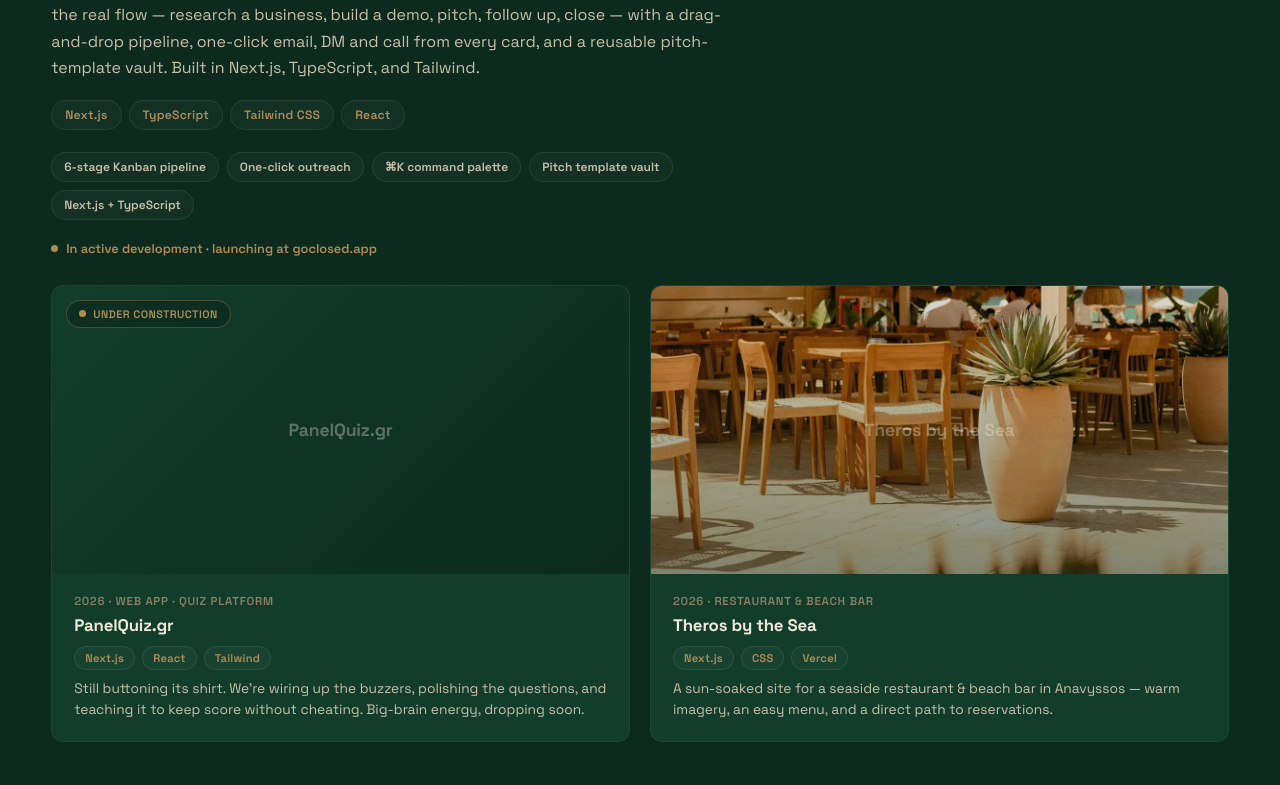
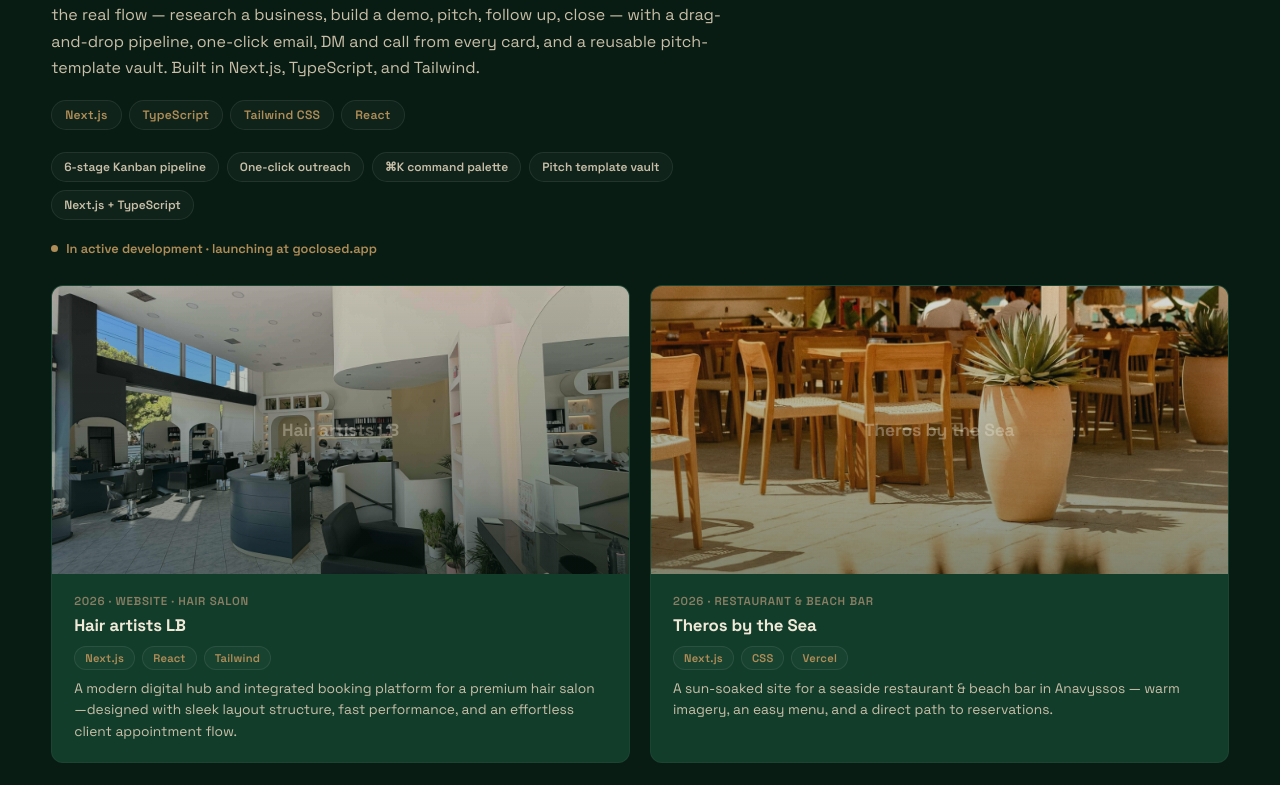
Before and after one commit to pariskoz722-alt/Agencywebsite, a Next.js app: page / in a window 1280 px wide. Shown: the part 3408-4193 px from the top of the page. Built offline with nearby package versions, Linux system fonts and the light colour scheme.

Commit message:
Updated contact section and portfolio section

```diff
--- a/src/app/globals.css
+++ b/src/app/globals.css
@@ -478,7 +478,6 @@ body {
   background-color: var(--bg-secondary);
   display: flex;
   justify-content: center;
-  background-color: #0C2A1E;
 }
 
 .services-container-premium {
@@ -702,7 +701,6 @@ body {
   background-color: var(--bg-secondary);
   display: flex;
   justify-content: center;
-  background-color: #0C2A1E;
 }
 
 .portfolio-container-premium {
@@ -1233,7 +1231,6 @@ a.mini-project-card {
   display: flex;
   justify-content: center;
   border-bottom: 1px solid var(--tint);
-  background-color: #0C2A1E;
 }
 
 .testimonials-container-premium {
@@ -2391,3 +2388,133 @@ a.mini-project-card {
   .blog-page,
   .article-page { padding-top: 110px; padding-bottom: 70px; }
 }
+
+/* Light Mode Defaults */
+:root,
+[data-theme="light"] {
+  --bg-main: #f7f7f5;
+  --bg-card: #ffffff;
+  --text-main: #111827;
+  --text-muted: #4b5563;
+}
+
+/* Dark Mode Overrides */
+[data-theme="dark"] {
+  --bg-main: #06150d;
+  --bg-card: #0c2015;
+  --text-main: #f9fafb;
+  --text-muted: #9ca3af;
+}
+
+/* Base Body Styles */
+body {
+  background-color: var(--bg-main);
+  color: var(--text-main);
+}
+
+.services-section-premium,
+.featured-project-section,
+.process-section-premium,
+.testimonials-section-premium {
+  background-color: var(--bg-secondary);
+}
+
+/* Container layout & Spacing */
+.contact-section-premium {
+  padding: 120px 24px;
+  background-color: var(--bg-primary, #0c2a1e);
+  display: flex;
+  justify-content: center;
+}
+
+.contact-container-premium {
+  max-width: 1100px;
+  width: 100%;
+  margin: 0 auto;
+  display: grid;
+  grid-template-columns: 1fr 1fr;
+  gap: 48px;
+  align-items: center;
+}
+
+.contact-cards-wrapper {
+  display: flex;
+  flex-direction: column;
+  gap: 20px;
+  width: 100%;
+}
+
+/* Premium Dark Card Base Styling */
+.contact-card-premium {
+  display: flex;
+  flex-direction: column;
+  align-items: center;
+  text-align: center;
+  padding: 32px 24px;
+
+  background-color: rgba(255, 255, 255, 0.03);
+  border: 1px solid rgba(255, 255, 255, 0.08);
+  border-radius: 18px;
+  text-decoration: none;
+  backdrop-filter: blur(12px);
+
+  transition: background-color 0.3s ease,
+              border-color 0.3s ease,
+              box-shadow 0.3s ease;
+}
+
+/* Hover State */
+.contact-card-premium:hover {
+  background-color: rgba(255, 255, 255, 0.06);
+  border-color: rgba(255, 255, 255, 0.22);
+  box-shadow: 0 16px 32px -8px rgba(0, 0, 0, 0.35);
+}
+
+/* Icon Container */
+.contact-card-icon {
+  width: 52px;
+  height: 52px;
+  border-radius: 14px;
+  background-color: rgba(255, 255, 255, 0.06);
+  color: var(--text-white, #f4f1ea);
+  display: flex;
+  align-items: center;
+  justify-content: center;
+  margin-bottom: 16px;
+  border: 1px solid rgba(255, 255, 255, 0.1);
+  transition: background-color 0.3s ease;
+}
+
+.contact-card-premium:hover .contact-card-icon {
+  background-color: rgba(255, 255, 255, 0.12);
+}
+
+.contact-card-icon svg {
+  width: 24px;
+  height: 24px;
+}
+
+.contact-card-label {
+  display: block;
+  font-size: 0.75rem;
+  text-transform: uppercase;
+  letter-spacing: 0.12em;
+  font-weight: 600;
+  color: rgba(255, 255, 255, 0.5);
+  margin-bottom: 6px;
+}
+
+.contact-card-value {
+  display: block;
+  font-size: 1.05rem;
+  font-weight: 600;
+  color: var(--text-white, #ffffff);
+  word-break: break-all;
+}
+
+@media (max-width: 868px) {
+  .contact-container-premium {
+    grid-template-columns: 1fr;
+    gap: 36px;
+  }
+}
--- a/src/components/Contact.jsx
+++ b/src/components/Contact.jsx
@@ -1,203 +1,82 @@
 "use client";
-import { useState } from "react";
 import { motion } from "framer-motion";
 
-const CONTACT_EMAIL = "info.sterlingdigital@gmail.com";
-
-// Deliberately permissive: something@something.tld. Stricter patterns reject
-// valid addresses more often than they catch typos.
-const EMAIL_PATTERN = /^[^\s@]+@[^\s@]+\.[^\s@]{2,}$/;
-
-const EMPTY = { name: "", email: "", message: "", consent: false };
-
-function validate(values) {
-  const errors = {};
-
-  if (!values.name.trim()) {
-    errors.name = "Please enter your name.";
-  }
-
-  if (!values.email.trim()) {
-    errors.email = "Please enter your email address.";
-  } else if (!EMAIL_PATTERN.test(values.email.trim())) {
-    errors.email = "That email address doesn’t look right.";
-  }
-
-  if (!values.message.trim()) {
-    errors.message = "Please write a short message.";
-  }
-
-  if (!values.consent) {
-    errors.consent = "Please agree to the processing of your contact data.";
-  }
-
-  return errors;
-}
-
 export default function Contact() {
-  const [values, setValues] = useState(EMPTY);
-  const [errors, setErrors] = useState({});
-  const [status, setStatus] = useState("");
-
-  const handleChange = (e) => {
-    const { name, type, value, checked } = e.target;
-    const next = type === "checkbox" ? checked : value;
-
-    setValues((prev) => ({ ...prev, [name]: next }));
-    // Clear a field's error as soon as the visitor starts correcting it.
-    setErrors((prev) => (prev[name] ? { ...prev, [name]: undefined } : prev));
-  };
-
-  const handleSubmit = (e) => {
-    e.preventDefault();
-
-    const found = validate(values);
-    setErrors(found);
-
-    if (Object.keys(found).length > 0) {
-      setStatus("");
-      return;
-    }
-
-    // No server is involved: this hands the message to the visitor's own mail
-    // client, so nothing is stored or transmitted by this site.
-    const subject = encodeURIComponent(`Website enquiry from ${values.name}`);
-    const body = encodeURIComponent(
-      `${values.message}\n\n—\n${values.name}\n${values.email}`
-    );
-    window.location.href = `mailto:${CONTACT_EMAIL}?subject=${subject}&body=${body}`;
-
-    setStatus(
-      "Opening your email app so you can send the message. If nothing happens, write to us directly at " +
-        CONTACT_EMAIL +
-        "."
-    );
-    setValues(EMPTY);
-  };
+  const contactLinks = [
+    {
+      label: "EMAIL US",
+      value: "info.sterlingdigital@gmail.com",
+      href: "mailto:info.sterlingdigital@gmail.com",
+      icon: (
+        <svg viewBox="0 0 24 24" fill="none" stroke="currentColor" strokeWidth="1.75" strokeLinecap="round" strokeLinejoin="round">
+          <rect x="2" y="4" width="20" height="16" rx="2" />
+          <path d="m22 7-8.97 5.7a1.94 1.94 0 0 1-2.06 0L2 7" />
+        </svg>
+      ),
+    },
+    {
+      label: "CALL / WHATSAPP",
+      value: "+30 690 09619423",
+      href: "tel:+3069009619423",
+      icon: (
+        <svg viewBox="0 0 24 24" fill="none" stroke="currentColor" strokeWidth="1.75" strokeLinecap="round" strokeLinejoin="round">
+          <path d="M22 16.92v3a2 2 0 0 1-2.18 2 19.79 19.79 0 0 1-8.63-3.07 19.5 19.5 0 0 1-6-6 19.79 19.79 0 0 1-3.07-8.67A2 2 0 0 1 4.11 2h3a2 2 0 0 1 2 1.72 12.84 12.84 0 0 0 .7 2.81 2 2 0 0 1-.45 2.11L8.09 9.91a16 16 0 0 0 6 6l1.27-1.27a2 2 0 0 1 2.11-.45 12.84 12.84 0 0 0 2.81.7A2 2 0 0 1 22 16.92z" />
+        </svg>
+      ),
+    },
+    {
+      label: "INSTAGRAM DM",
+      value: "@sterlingdigital.gr",
+      href: "https://instagram.com/sterlingdigital.gr",
+      icon: (
+        <svg viewBox="0 0 24 24" fill="none" stroke="currentColor" strokeWidth="1.75" strokeLinecap="round" strokeLinejoin="round">
+          <rect x="2" y="2" width="20" height="20" rx="5" ry="5" />
+          <path d="M16 11.37A4 4 0 1 1 12.63 8 4 4 0 0 1 16 11.37z" />
+          <line x1="17.5" y1="6.5" x2="17.51" y2="6.5" />
+        </svg>
+      ),
+    },
+  ];
 
   return (
     <section id="contact" className="contact-section-premium">
       <div className="contact-container-premium">
-
         <motion.div
-          className="contact-info"
-          initial={{ opacity: 0, y: 30 }}
+          className="contact-header"
+          initial={{ opacity: 0, y: 25 }}
           whileInView={{ opacity: 1, y: 0 }}
-          viewport={{ once: false, amount: 0.2 }}
+          viewport={{ once: true, amount: 0.2 }}
           transition={{ duration: 0.6 }}
         >
           <span className="contact-tag">GET IN TOUCH</span>
-          <h2 className="contact-main-title">Let&rsquo;s talk</h2>
+          <h2 className="contact-title">Let&apos;s talk</h2>
           <p className="contact-subtitle">
-            Got a question about the work shown here, or an idea you want to think
-            through? Send a message and we&rsquo;ll reply.
+            Got a question about our work, or an idea you want to build together? Reach out directly through any of the options below.
           </p>
-
-          <div className="contact-direct-links">
-            <div className="direct-item">
-              <span className="item-label">Email us directly</span>
-              <a href="mailto:info.sterlingdigital@gmail.com" className="item-link">info.sterlingdigital@gmail.com</a>
-            </div>
-          </div>
         </motion.div>
 
-        <motion.div
-          className="contact-form-wrapper"
-          initial={{ opacity: 0, y: 40 }}
-          whileInView={{ opacity: 1, y: 0 }}
-          viewport={{ once: false, amount: 0.2 }}
-          transition={{ duration: 0.8, delay: 0.1 }}
-        >
-          <form className="premium-form" onSubmit={handleSubmit} noValidate>
-            <div className="form-group">
-              <label htmlFor="name">Full name</label>
-              <input
-                type="text"
-                id="name"
-                name="name"
-                value={values.name}
-                onChange={handleChange}
-                placeholder="Your name"
-                aria-invalid={errors.name ? "true" : undefined}
-                aria-describedby={errors.name ? "name-error" : undefined}
-              />
-              {errors.name && (
-                <p className="form-error" id="name-error" role="alert">
-                  {errors.name}
-                </p>
-              )}
-            </div>
-
-            <div className="form-group">
-              <label htmlFor="email">Email</label>
-              <input
-                type="email"
-                id="email"
-                name="email"
-                value={values.email}
-                onChange={handleChange}
-                placeholder="you@example.com"
-                aria-invalid={errors.email ? "true" : undefined}
-                aria-describedby={errors.email ? "email-error" : undefined}
-              />
-              {errors.email && (
-                <p className="form-error" id="email-error" role="alert">
-                  {errors.email}
-                </p>
-              )}
-            </div>
-
-            <div className="form-group">
-              <label htmlFor="message">Message</label>
-              <textarea
-                id="message"
-                name="message"
-                rows="5"
-                value={values.message}
-                onChange={handleChange}
-                placeholder="What would you like to talk about?"
-                aria-invalid={errors.message ? "true" : undefined}
-                aria-describedby={errors.message ? "message-error" : undefined}
-              />
-              {errors.message && (
-                <p className="form-error" id="message-error" role="alert">
-                  {errors.message}
-                </p>
-              )}
-            </div>
-
-            <div className="form-consent">
-              <input
-                type="checkbox"
-                id="consent"
-                name="consent"
-                checked={values.consent}
-                onChange={handleChange}
-                aria-invalid={errors.consent ? "true" : undefined}
-                aria-describedby={errors.consent ? "consent-error" : undefined}
-              />
-              <label htmlFor="consent">
-                I agree to the processing of my contact data to receive a reply.
-              </label>
-            </div>
-            {errors.consent && (
-              <p className="form-error" id="consent-error" role="alert">
-                {errors.consent}
-              </p>
-            )}
-
-            <button type="submit" className="btn-form-submit">
-              Send message
-            </button>
-
-            {status && (
-              <p className="form-status" role="status">
-                {status}
-              </p>
-            )}
-          </form>
-        </motion.div>
-
+        <div className="contact-cards-wrapper">
+          {contactLinks.map((item, index) => (
+            <motion.a
+              key={index}
+              href={item.href}
+              target={item.href.startsWith("http") ? "_blank" : "_self"}
+              rel={item.href.startsWith("http") ? "noopener noreferrer" : undefined}
+              className="contact-card-premium"
+              initial={{ opacity: 0, y: 20 }}
+              whileInView={{ opacity: 1, y: 0 }}
+              whileHover={{ y: -8 }}
+              viewport={{ once: true, amount: 0.1 }}
+              transition={{ duration: 0.3, delay: index * 0.1 }}
+            >
+              <div className="contact-card-icon">{item.icon}</div>
+              <div className="contact-card-content">
+                <span className="contact-card-label">{item.label}</span>
+                <span className="contact-card-value">{item.value}</span>
+              </div>
+            </motion.a>
+          ))}
+        </div>
       </div>
     </section>
   );
--- a/src/components/Portofolio.jsx
+++ b/src/components/Portofolio.jsx
@@ -31,12 +31,12 @@ const goclosedHighlights = [
 
 const miniProjects = [
   {
-    label: "2026 · Web App · Quiz Platform",
-    title: "PanelQuiz.gr",
+    label: "2026 · Website · Hair salon",
+    title: "Hair artists LB",
     stack: ["Next.js", "React", "Tailwind"],
-    desc: "Still buttoning its shirt. We're wiring up the buzzers, polishing the questions, and teaching it to keep score without cheating. Big-brain energy, dropping soon.",
-    status: "Under construction",
-    bg: "linear-gradient(135deg, #123D2B 0%, #0C2A1E 100%)",
+    desc: "A modern digital hub and integrated booking platform for a premium hair salon—designed with sleek layout structure, fast performance, and an effortless client appointment flow.",
+    bg: "linear-gradient(rgba(8, 28, 19, 0.15), rgba(8, 28, 19, 0.5)), url(/hairartists.jpg) center / cover",
+    href: "https://hair-artists.gr"
   },
   {
     label: "2026 · Restaurant & Beach Bar",
```
Also changed, not shown: public/hairartists.jpg (added).
